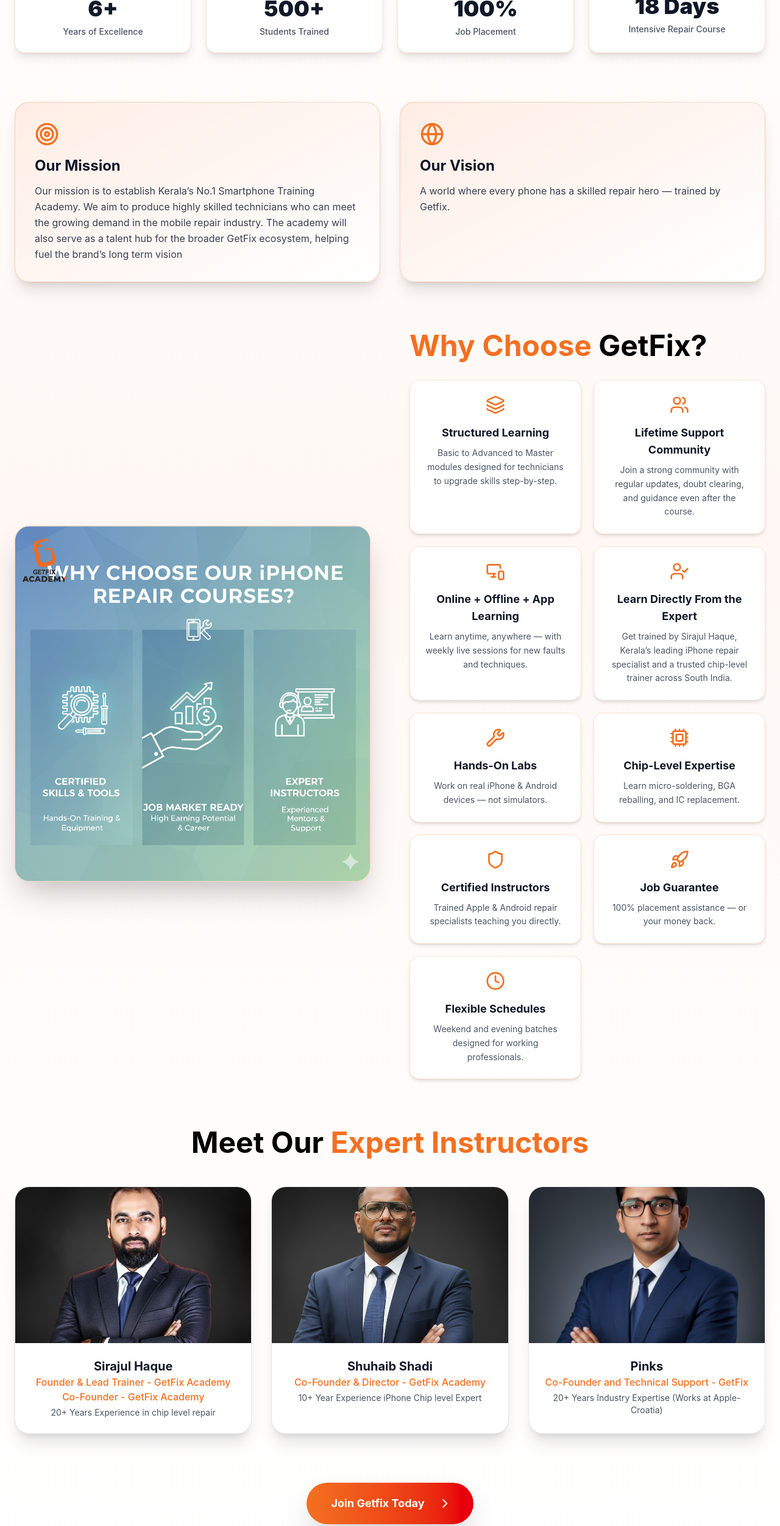
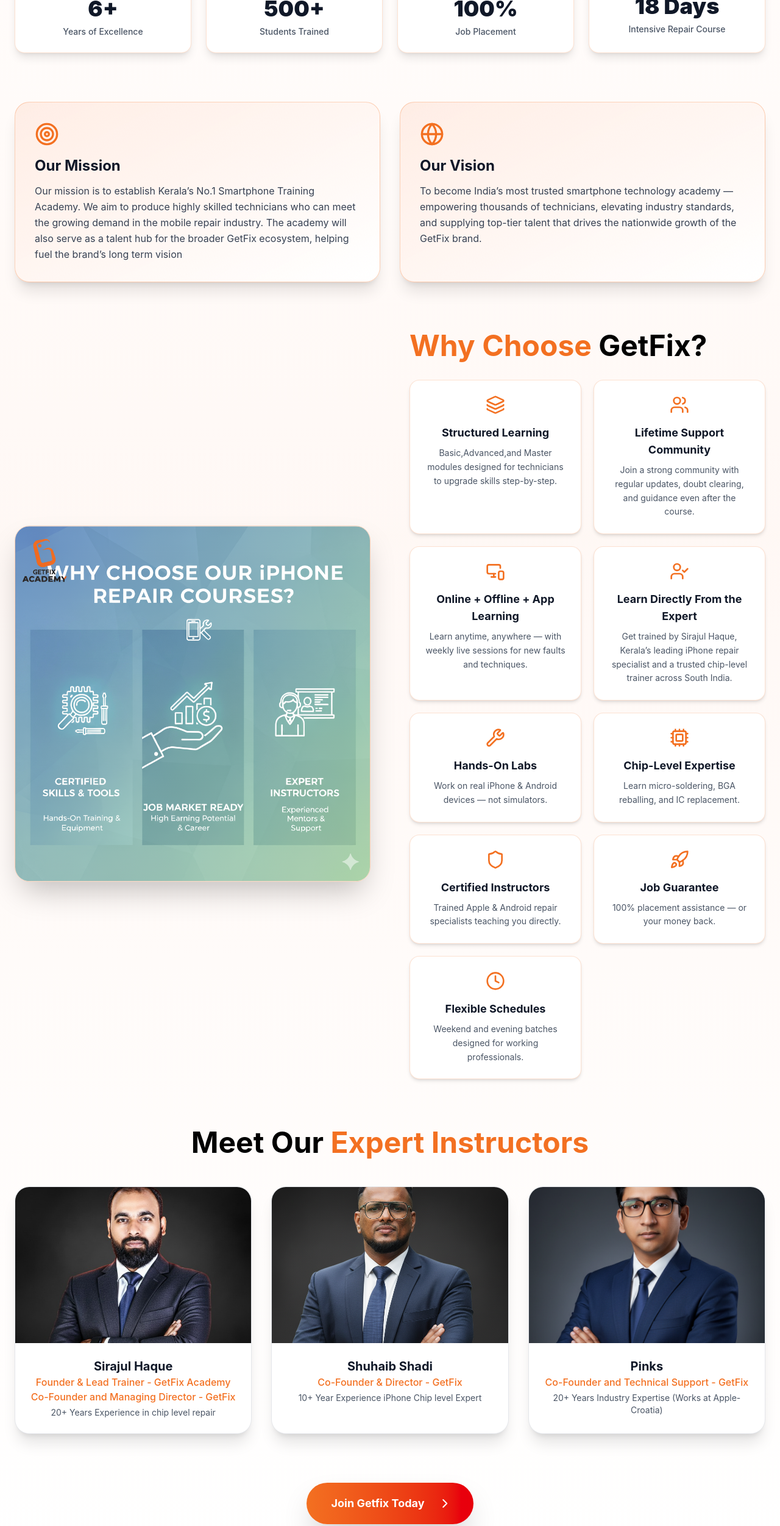
Before and after one commit to Siva2232/newweb, a React (Vite) app: page / in a window 1280 px wide. Shown: the part 1772-4275 px from the top of the page at 61% size. Built offline with nearby package versions, Linux system fonts and the light colour scheme.

Commit message:
Your commit message

```diff
--- a/src/components/Abouts.jsx
+++ b/src/components/Abouts.jsx
@@ -22,7 +22,7 @@
   ];
 
   const whyChoose = [
-    { icon: <Layers className="w-8 h-8" />, title: "Structured Learning", desc: "Basic to Advanced to Master modules designed for technicians to upgrade skills step-by-step." },
+    { icon: <Layers className="w-8 h-8" />, title: "Structured Learning", desc: "Basic,Advanced,and Master modules designed for technicians to upgrade skills step-by-step." },
     { icon: <Users className="w-8 h-8" />, title: "Lifetime Support Community", desc: "Join a strong community with regular updates, doubt clearing, and guidance even after the course." },
     { icon: <MonitorSmartphone className="w-8 h-8" />, title: "Online + Offline + App Learning", desc: "Learn anytime, anywhere — with weekly live sessions for new faults and techniques." },
     { icon: <UserCheck className="w-8 h-8" />, title: "Learn Directly From the Expert", desc: "Get trained by Sirajul Haque, Kerala’s leading iPhone repair specialist and a trusted chip-level trainer across South India." },
@@ -35,12 +35,12 @@
 
   const missionVision = [
     { icon: <Target className="w-9 h-9 sm:w-10 sm:h-10" />, title: "Our Mission", desc: "Our mission is to establish Kerala’s No.1 Smartphone Training Academy. We aim to produce highly skilled technicians who can meet the growing demand in the mobile repair industry. The academy will also serve as a talent hub for the broader GetFix ecosystem, helping fuel the brand’s long term vision" },
-    { icon: <Globe className="w-9 h-9 sm:w-10 sm:h-10" />, title: "Our Vision", desc: "A world where every phone has a skilled repair hero — trained by Getfix." },
+    { icon: <Globe className="w-9 h-9 sm:w-10 sm:h-10" />, title: "Our Vision", desc: "To become India’s most trusted smartphone technology academy — empowering thousands of technicians, elevating industry standards, and supplying top-tier talent that drives the nationwide growth of the GetFix brand." },
   ];
 
   const team = [
-    { name: "Sirajul Haque", tagline: "Co-Founder - GetFix Academy", role: "Founder & Lead Trainer - GetFix Academy", exp: "20+ Years Experience in chip level repair", img: T1 },
-    { name: "Shuhaib Shadi", role: "Co-Founder & Director - GetFix Academy", exp: "10+ Year Experience iPhone Chip level Expert", img: T2 },
+    { name: "Sirajul Haque", tagline: "Co-Founder and Managing Director - GetFix", role: "Founder & Lead Trainer - GetFix Academy", exp: "20+ Years Experience in chip level repair", img: T1 },
+    { name: "Shuhaib Shadi", role: "Co-Founder & Director - GetFix", exp: "10+ Year Experience iPhone Chip level Expert", img: T2 },
     { name: "Pinks", role: "Co-Founder and Technical Support - GetFix", exp: "20+ Years Industry Expertise (Works at Apple-Croatia)", img: T3 },
   ];
 
```
